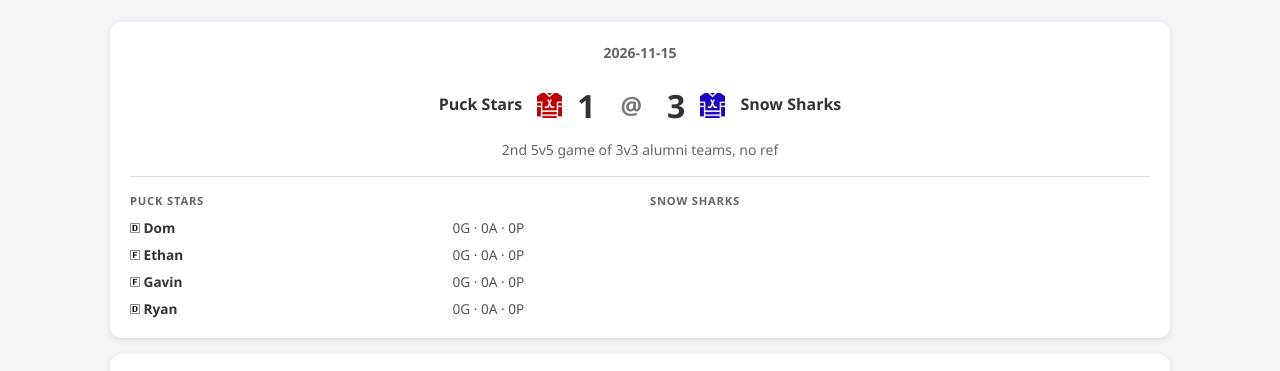
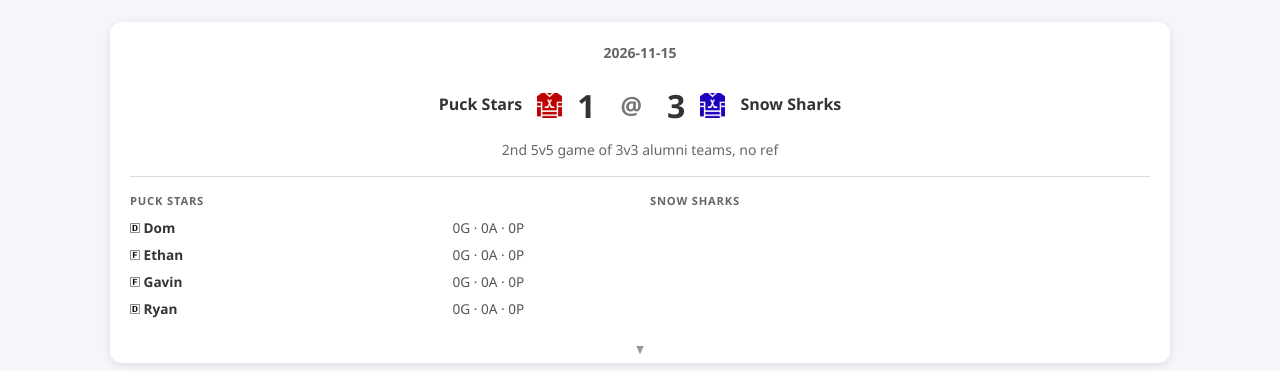
Before and after one commit to gtai1/ProjectH, a plain HTML site: page games/index.html in a window 1280 px wide. Shown: the part 403-774 px from the top of the page. Drawn offline with Linux system fonts and the light colour scheme.

Commit message:
Update styles.css

```diff
--- a/css/styles.css
+++ b/css/styles.css
@@ -1044,6 +1044,27 @@ footer {
   box-shadow: 0 4px 12px rgba(0, 0, 0, 0.15);
 }
 
+/* Dropdown arrow */
+.score-card {
+  position: relative;
+  padding-bottom: 25px;
+}
+
+.score-card::after {
+   content: "▼";
+   position: absolute;
+   bottom: 6px;
+   left: 50%;
+   transform: translateX(-50%);
+   font-size: 11px;
+   color: #999;
+   transition: transform 0.2s ease;
+}
+
+.score-card.expanded::after {
+   transform: translateX(-50%) rotate(180deg);
+}
+
 .game-header {
   padding: 20px;
 }
```
